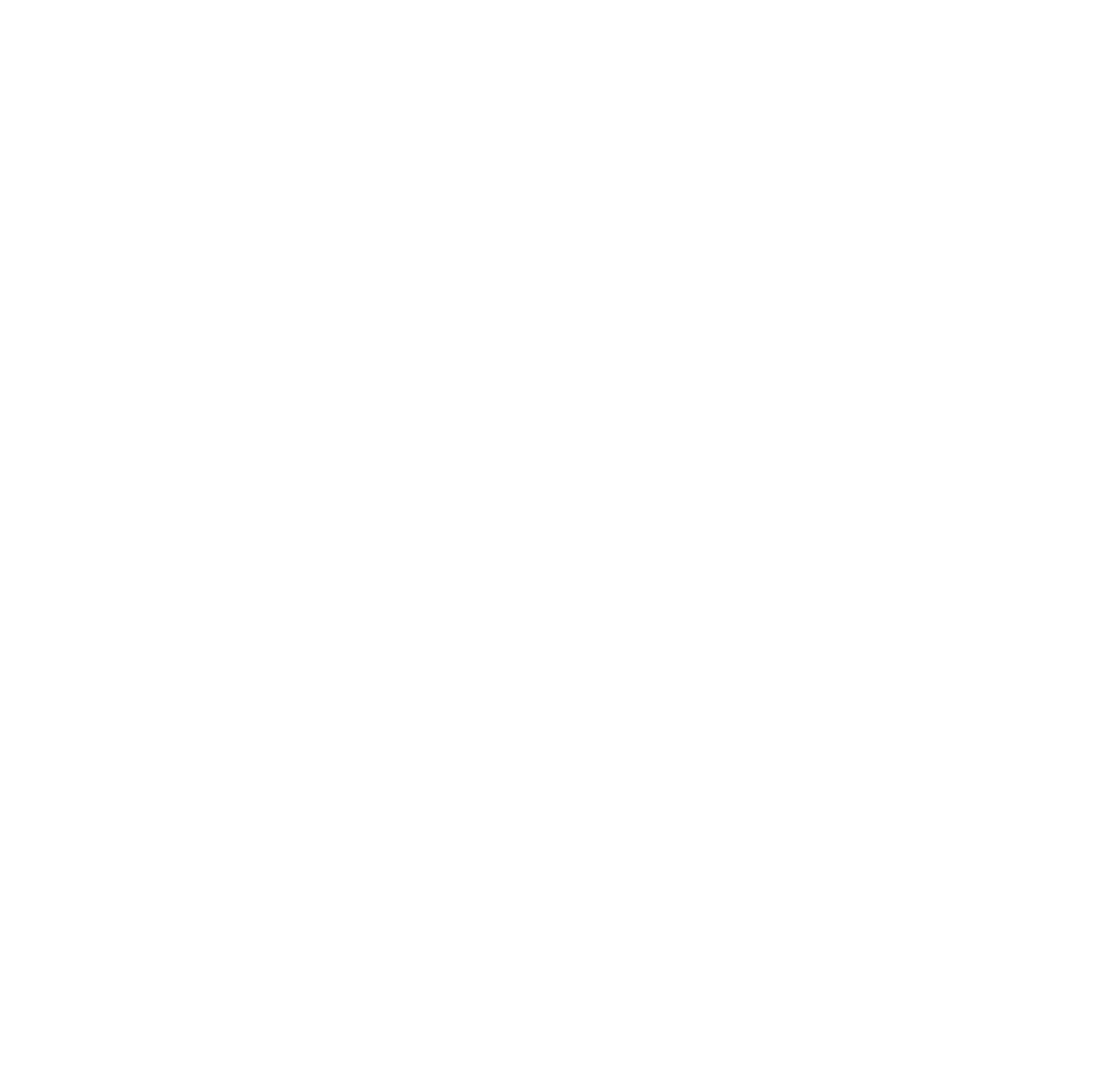
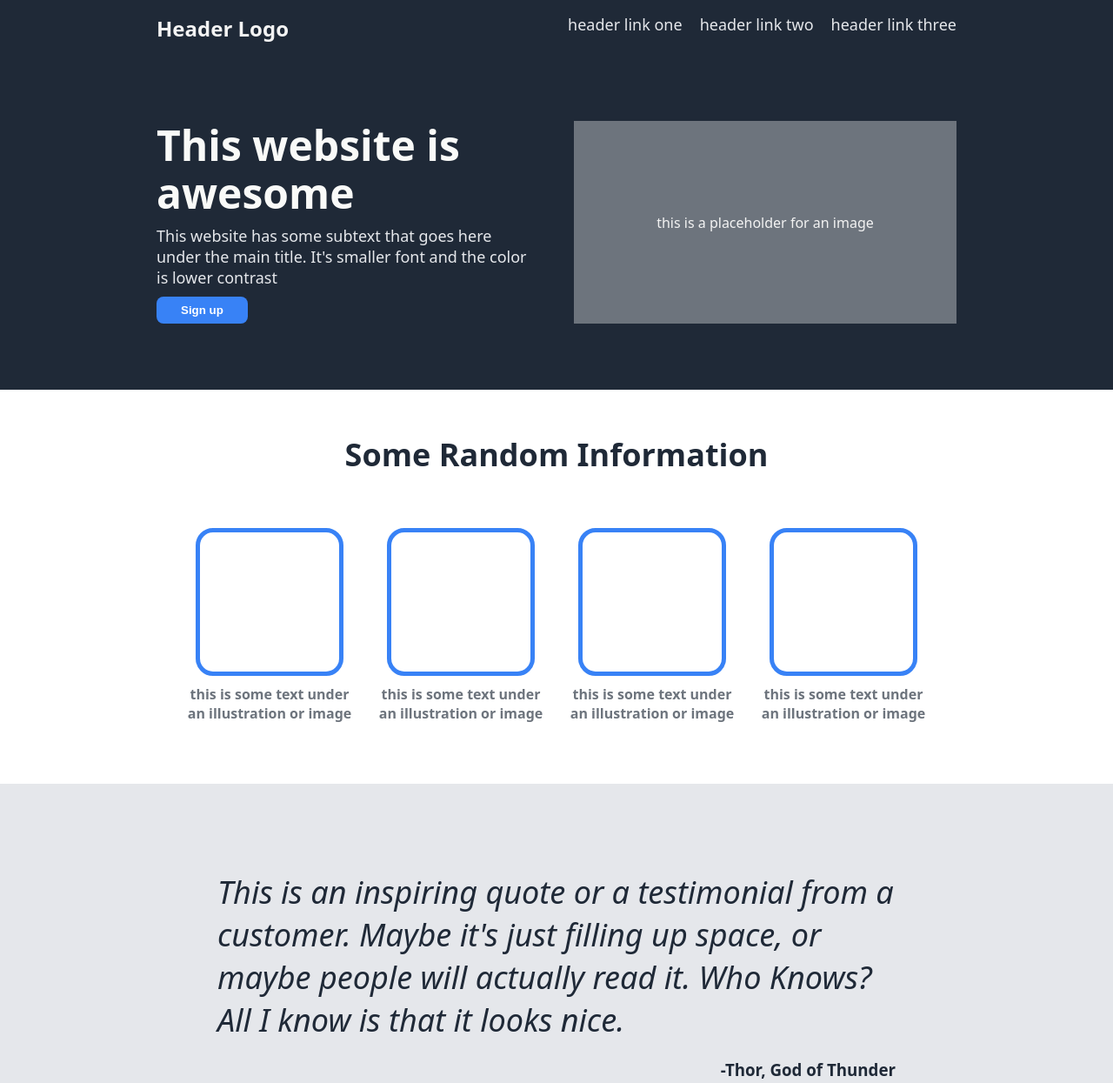
Before and after one commit to mawais5609/landing-page, a plain HTML site: page index.html in a window 1280 px wide. Shown: the top 1245 px of the page at 87% size. Before the commit the page ends 800 px from the top, so only its background shows below. Drawn offline with Linux system fonts and the light colour scheme.

Commit message:
Landing-Page Project Completed.

```diff
--- a/index.html
+++ b/index.html
@@ -9,6 +9,71 @@
 </head>
 
 <body>
+    <div class="hero-section">
+        <nav class="navbar">
+            <h2>Header Logo</h2>
+            <ul>
+                <li><a href="#">header link one</a></li>
+                <li><a href="#">header link two</a></li>
+                <li><a href="#">header link three</a></li>
+            </ul>
+        </nav>
+        <div class="hero-content">
+            <div class="content">
+                <h1>This website is awesome</h1>
+                <p>This website has some subtext that goes here under the main title. It's smaller font and the color is
+                    lower contrast</p>
+                <button>Sign up</button>
+            </div>
+            <div class="image-container">this is a placeholder for an image</div>
+        </div>
+    </div>
+
+    <div class="info-section">
+        <div class="information">
+            <h2>Some Random Information</h2>
+            <div class="cards">
+                <div class="card-container">
+                    <div></div>
+                    <p>this is some text under an illustration or image</p>
+                </div>
+                <div class="card-container">
+                    <div></div>
+                    <p>this is some text under an illustration or image</p>
+                </div>
+                <div class="card-container">
+                    <div></div>
+                    <p>this is some text under an illustration or image</p>
+                </div>
+                <div class="card-container">
+                    <div></div>
+                    <p>this is some text under an illustration or image</p>
+                </div>
+            </div>
+        </div>
+    </div>
+
+    <div class="quote-section">
+        <div class="quote-content">
+            <p>This is an inspiring quote or a testimonial from a customer. Maybe it's just filling up space, or maybe
+                people will actually read it. Who Knows? All I know is that it looks nice.</p>
+            <h3>-Thor, God of Thunder</h3>
+        </div>
+    </div>
+
+    <div class="cta-section">
+        <div class="cta-content">
+            <div class="text">
+                <h3>Call to action! its's time!</h3>
+                <p>Sign up for our product by clicking that button right over there!</p>
+            </div>
+            <button>Sign Up</button>
+        </div>
+    </div>
+
+    <div class="footer">
+        <p>Copyright &copy; The Odin Project 2021</p>
+    </div>
 </body>
 
 </html>
--- a/styles.css
+++ b/styles.css
@@ -0,0 +1,207 @@
+*,
+*::before,
+*::after {
+    margin: 0;
+    padding: 0;
+    box-sizing: border-box;
+}
+
+body {
+    font-family: system-ui, -apple-system, BlinkMacSystemFont, 'Segoe UI', Roboto, Oxygen, Ubuntu, Cantarell, 'Open Sans', 'Helvetica Neue', sans-serif;
+    color: #f3f3f3;
+}
+
+.navbar ul {
+    list-style: none;
+}
+
+.navbar ul li a {
+    text-decoration: none;
+    color: #E5E7EB;
+    font-size: 18px;
+}
+
+.hero-section {
+    background-color: #1F2937;
+    padding: 16px 160px;
+}
+
+.navbar {
+    display: flex;
+    justify-content: space-between;
+    padding: 0px 20px;
+}
+
+.navbar ul {
+    display: flex;
+    gap: 20px;
+}
+
+.navbar h2 {
+    font-size: 24px;
+}
+
+.hero-content {
+    display: flex;
+    padding: 0px 20px;
+    padding-bottom: 60px;
+    margin-top: 90px;
+    gap: 40px;
+}
+
+.hero-content div {
+    flex: 1;
+}
+
+.content h1 {
+    font-size: 48px;
+    color: #F9FAF8;
+    font-weight: 900;
+    line-height: 55px;
+}
+
+.content p {
+    font-size: 18px;
+    color: #E5E7EB;
+}
+
+.content button {
+    background-color: #3882F6;
+    border: none;
+    padding: 8px 28px;
+    color: #fff;
+    border-radius: 8px;
+    font-weight: 600;
+    cursor: pointer;
+    align-self: flex-start;
+}
+
+.content {
+    display: flex;
+    flex-direction: column;
+    gap: 10px;
+}
+
+.hero-section .image-container {
+    background-color: #6D747D;
+    display: flex;
+    justify-content: center;
+    align-items: center;
+}
+
+.info-section {
+    color: #272727;
+    background-color: #fff;
+}
+
+.information h2 {
+    font-size: 36px;
+    color: #1F2937;
+    font-weight: 900;
+}
+
+.information p {
+    text-align: center;
+}
+
+.information {
+    display: flex;
+    flex-direction: column;
+    align-items: center;
+    gap: 60px;
+    padding: 50px 100px;
+    padding-bottom: 70px;
+}
+
+.information .cards {
+    display: flex;
+    gap: 20px;
+    flex-wrap: wrap;
+}
+
+.card-container div {
+    width: 170px;
+    height: 170px;
+    border: 5px solid #3882F6;
+    border-radius: 20px;
+}
+
+.card-container p {
+    max-width: 200px;
+    color: #6D747D;
+    font-weight: 600;
+}
+
+.cards .card-container {
+    display: flex;
+    flex-direction: column;
+    justify-content: center;
+    align-items: center;
+    gap: 10px;
+}
+
+.quote-section {
+    background-color: #E5E7EB;
+    color: #1F2937;
+    padding: 100px 250px;
+}
+
+.quote-content {
+    display: flex;
+    flex-direction: column;
+    flex-wrap: wrap;
+    justify-content: center;
+    align-items: center;
+    gap: 20px;
+}
+
+.quote-content h3 {
+    align-self: flex-end;
+    align-items: center;
+    justify-content: center;
+}
+
+.quote-content p {
+    font-size: 36px;
+    font-weight: 300;
+    font-style: italic;
+}
+
+.cta-section{
+    padding: 80px 100px;
+    display: flex;
+    justify-content: center;
+    align-items: center;
+}
+
+.cta-section .cta-content{
+    background-color: #3882F6;
+    border-radius: 8px;
+    max-width: 900px;
+    height: 130px;
+    flex: 1 1 auto;
+    padding: 20px;
+
+    display: flex;
+    justify-content: space-around;
+    align-items: center;
+    gap: 20px;
+}
+
+.cta-content button{
+    border: none;
+    color: white;
+    border: 2px solid #fff;
+    background-color: #3882F6;
+    padding: 10px 40px;
+    border-radius: 8px;
+    cursor: pointer;
+}
+
+.footer{
+    background-color: #1F2937;
+    padding: 25px;
+    display: flex;
+    justify-content: center;
+    align-items: center;
+}
```
Also changed, not shown: 1 other file.
